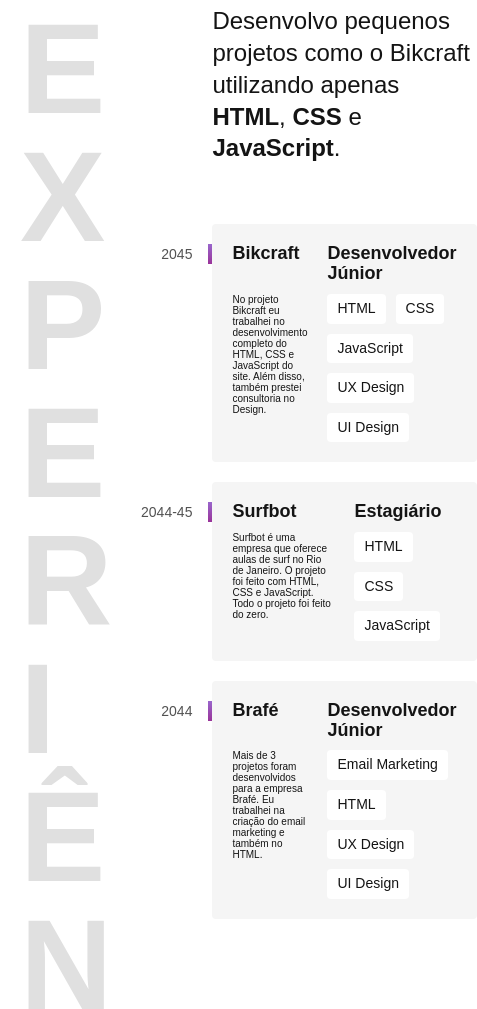
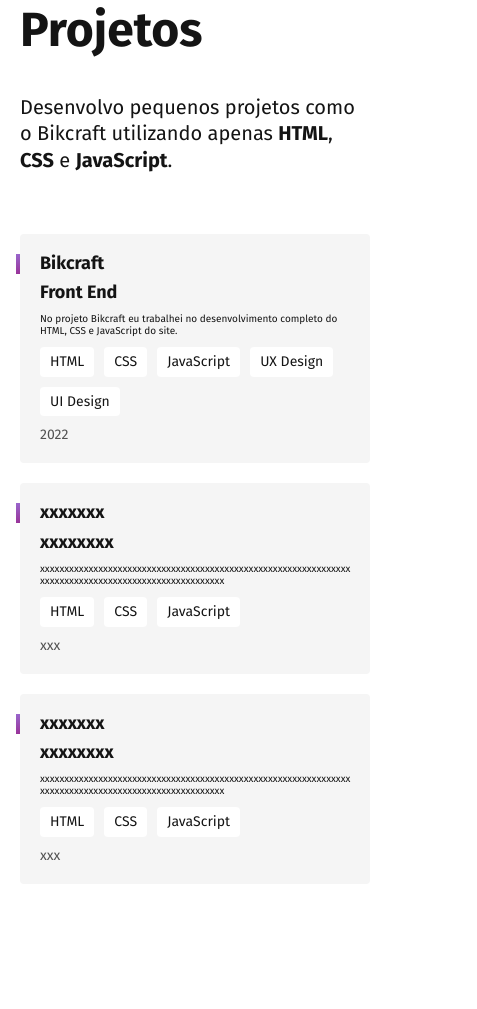
Before and after one commit to kkkkkaua/portifolio, a plain HTML site: page index.html in a window 390 px wide. Shown: the part 460-1469 px from the top of the page, 477 px wide, since content can reach past the window. After the commit the page ends 1404 px from the top, so only its background shows below. Drawn offline with Linux system fonts and the light colour scheme.

Commit message:
projetos-end

```diff
--- a/assets/css/experiencia.css
+++ b/assets/css/experiencia.css
@@ -11,6 +11,7 @@
 
 .experiencia .subtitulo {
   color: #e0e0e0;
+  padding-top: 10rem;
 }
 
 .experiencia-txt {
@@ -95,3 +96,32 @@
 
   padding: 0.5rem 1rem;
 }
+
+@media (max-width: 800px) {
+  .experiencia {
+    grid-template-columns: 1fr;
+    gap: 4rem;
+  }
+
+  .experiencia .subtitulo {
+    color: #141414;
+    padding: 0;
+  }
+
+  .experiencia-txt {
+    font-size: 2rem;
+  }
+
+  .empresa-ano {
+    position: initial;
+    order: 1;
+    width: initial;
+    text-align: left;
+  }
+}
+
+@media (max-width: 400px) {
+  .empresa {
+    grid-template-columns: 1fr;
+  }
+}
--- a/assets/css/global.css
+++ b/assets/css/global.css
@@ -24,3 +24,11 @@ img {
 
   max-width: 4ch;
 }
+
+@media (max-width: 800px) {
+  .subtitulo {
+    font-size: 4.8rem;
+    text-transform: capitalize;
+    max-width: initial;
+  }
+}
--- a/assets/css/header.css
+++ b/assets/css/header.css
@@ -7,6 +7,8 @@
   display: flex;
   justify-content: space-between;
   align-items: center;
+
+  border-bottom: 1px solid #f2f2f2;
 }
 
 .header-menu {
--- a/assets/css/index.css
+++ b/assets/css/index.css
@@ -2,9 +2,12 @@
 @import './global.css';
 @import './intro.css';
 @import './experiencia.css';
+@import './formacao.css';
+@import url('https://fonts.googleapis.com/css2?family=Fira+Sans:wght@400;700&display=swap');
 
 * {
   padding: 0;
   margin: 0;
   box-sizing: border-box;
+  font-family: 'Fira Sans', sans-serif;
 }
--- a/index.html
+++ b/index.html
@@ -27,7 +27,7 @@
     </main>
 
     <section class="experiencia" id="experiencia" aria-label="Projetos">
-      <h2 class="subtitulo">Experiência</h2>
+      <h2 class="subtitulo">Projetos</h2>
       <div>
         <p class="experiencia-txt">
           Desenvolvo pequenos projetos como o Bikcraft utilizando apenas
@@ -36,13 +36,12 @@
         </p>
 
         <div class="empresa">
-          <span class="empresa-ano">2045</span>
+          <span class="empresa-ano">2022</span>
           <h3 class="empresa-titulo">Bikcraft</h3>
-          <span class="empresa-titulo">Desenvolvedor Júnior</span>
+          <span class="empresa-titulo">Front End</span>
           <p class="empresa-texto">
             No projeto Bikcraft eu trabalhei no desenvolvimento completo do
-            HTML, CSS e JavaScript do site. Além disso, também prestei
-            consultoria no Design.
+            HTML, CSS e JavaScript do site.
           </p>
           <ul class="empresa-habilidades">
             <li>HTML</li>
@@ -54,13 +53,13 @@
         </div>
 
         <div class="empresa">
-          <span class="empresa-ano">2044-45</span>
-          <h3 class="empresa-titulo">Surfbot</h3>
-          <span class="empresa-titulo">Estagiário</span>
+          <span class="empresa-ano">xxx</span>
+          <h3 class="empresa-titulo">xxxxxxx</h3>
+          <span class="empresa-titulo">xxxxxxxx</span>
           <p class="empresa-texto">
-            Surfbot é uma empresa que oferece aulas de surf no Rio de Janeiro. O
-            projeto foi feito com HTML, CSS e JavaScript. Todo o projeto foi
-            feito do zero.
+            xxxxxxxxxxxxxxxxxxxxxxxxxxxxxxxxxxxxxxxxxxxxxxxxxxxxxxxxxxxxxxxx
+            <br />
+            xxxxxxxxxxxxxxxxxxxxxxxxxxxxxxxxxxxxxx
           </p>
           <ul class="empresa-habilidades">
             <li>HTML</li>
@@ -70,18 +69,18 @@
         </div>
 
         <div class="empresa">
-          <span class="empresa-ano">2044</span>
-          <h3 class="empresa-titulo">Brafé</h3>
-          <span class="empresa-titulo">Desenvolvedor Júnior</span>
+          <span class="empresa-ano">xxx</span>
+          <h3 class="empresa-titulo">xxxxxxx</h3>
+          <span class="empresa-titulo">xxxxxxxx</span>
           <p class="empresa-texto">
-            Mais de 3 projetos foram desenvolvidos para a empresa Brafé. Eu
-            trabalhei na criação do email marketing e também no HTML.
+            xxxxxxxxxxxxxxxxxxxxxxxxxxxxxxxxxxxxxxxxxxxxxxxxxxxxxxxxxxxxxxxx
+            <br />
+            xxxxxxxxxxxxxxxxxxxxxxxxxxxxxxxxxxxxxx
           </p>
           <ul class="empresa-habilidades">
-            <li>Email Marketing</li>
             <li>HTML</li>
-            <li>UX Design</li>
-            <li>UI Design</li>
+            <li>CSS</li>
+            <li>JavaScript</li>
           </ul>
         </div>
       </div>
```
Also changed, not shown: assets/css/formacao.css (added).
